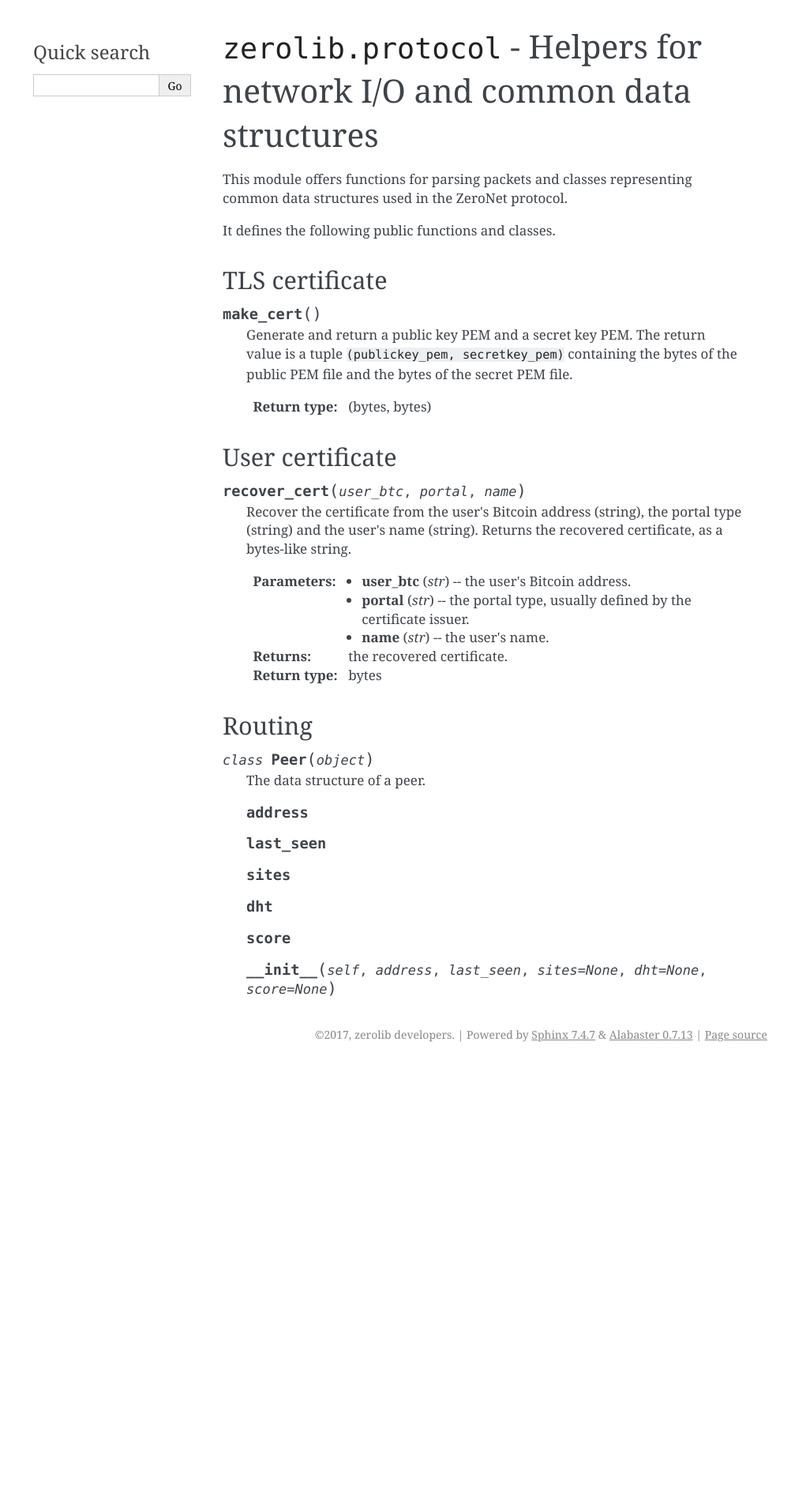
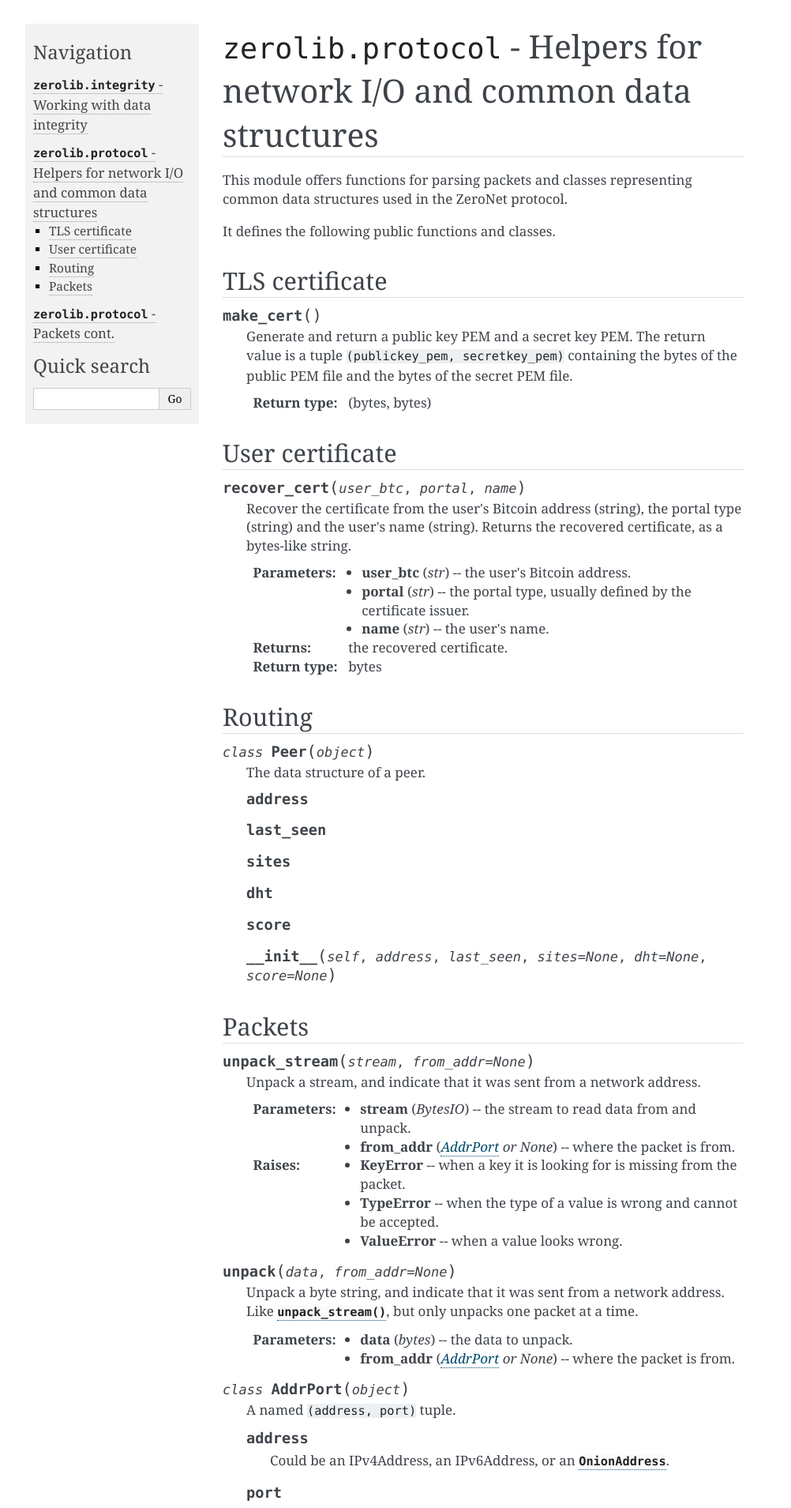
Before and after one commit to MuxZeroNet/zerolib, a Sphinx documentation site: the page built from docs/reference/protocol.rst, in a window 1280 px wide. Shown: the top 1909 px of the page at 79% size, without its empty margins (138-1140 px from the left). Built offline with Sphinx 7.4.7, drawn with Linux system fonts in a browser that asks for light colours; formulas are drawn with MathJax 3; pages that are not in the unit, such as notebooks, are missing from menus; before the commit the page ends 1349 px from its top, so only the background shows below that; some of the changed text lies outside the part shown.

Commit message:
Add more docs

```diff
--- a/docs/conf.py
+++ b/docs/conf.py
@@ -98,7 +98,7 @@ html_theme = 'alabaster'
 # Add any paths that contain custom static files (such as style sheets) here,
 # relative to this directory. They are copied after the builtin static files,
 # so a file named "default.css" will overwrite the builtin "default.css".
-html_static_path = ['_static']
+html_static_path = ['_static/custom.css']
 
 # Custom sidebar templates, must be a dictionary that maps document names
 # to template names.
@@ -106,10 +106,7 @@ html_static_path = ['_static']
 # This is required for the alabaster theme
 # refs: http://alabaster.readthedocs.io/en/latest/installation.html#sidebars
 html_sidebars = {
-    '**': [
-        'relations.html',  # needs 'show_related': True theme option to display
-        'searchbox.html',
-    ]
+    '**': ['navigation.html', 'searchbox.html'],
 }
 
 
--- a/docs/reference/integrity.rst
+++ b/docs/reference/integrity.rst
@@ -150,9 +150,10 @@ Utilities
 
     Pack the given dictionary to a JSON string, returning a unicode string. **Note that the return value is NOT a bytes-like string.**
 
-    If ``compact`` is *True*, the JSON string will be tightly packed.
+    If ``compact`` is *True*, the JSON string will be tightly packed. If ``compact`` is *False*, the keys will be sorted and the JSON object will be pretty-printed.
 
-    If ``compact`` is *False*, the keys will be sorted and the JSON object will be pretty-printed.
+    :param dict json_dict: the dictionary to stringify.
+    :param bool compact: the formatting option.
 
     :rtype: str
 
--- a/docs/reference/protocol.rst
+++ b/docs/reference/protocol.rst
@@ -29,6 +29,7 @@ User certificate
     :return: the recovered certificate.
     :rtype: bytes
 
+
 Routing
 -------
 
@@ -43,3 +44,74 @@ Routing
     .. attribute:: score
 
     .. method:: __init__(self, address, last_seen, sites = None, dht = None, score = None)
+
+
+Packets
+-------
+
+.. function:: unpack_stream(stream, from_addr = None)
+
+    Unpack a stream, and indicate that it was sent from a network address.
+
+    :param BytesIO stream: the stream to read data from and unpack.
+    :param from_addr: where the packet is from.
+    :type from_addr: AddrPort or None
+    :raises KeyError: when a key it is looking for is missing from the packet.
+    :raises TypeError: when the type of a value is wrong and cannot be accepted.
+    :raises ValueError: when a value looks wrong.
+
+.. function:: unpack(data, from_addr = None)
+
+    Unpack a byte string, and indicate that it was sent from a network address. Like :func:`unpack_stream`, but only unpacks one packet at a time.
+
+    :param bytes data: the data to unpack.
+    :param from_addr: where the packet is from.
+    :type from_addr: AddrPort or None
+
+.. class:: AddrPort(object)
+
+    A named ``(address, port)`` tuple.
+
+    .. attribute:: address
+
+        Could be an IPv4Address, an IPv6Address, or an :class:`OnionAddress`.
+
+    .. attribute:: port
+
+        An integer, the port.
+
+.. class:: OnionAddress(object)
+
+    A Tor Onion Service address, either v2 or v3.
+
+    .. attribute:: packed
+
+        The packed version of the address, either 10 bytes or 35 bytes long.
+
+    .. method:: __str__(self)
+
+        Returns the human readable, base-32 encoded version of the address, with the ``.onion`` suffix.
+
+        :rtype: str
+
+.. class:: Packet(object)
+
+    The base class for a packet. Every class below for parsed packets is inherited from this base class.
+
+    .. attribute:: req_id
+
+        An integer. The request ID as indicated on the packet. Since the value of this attribute is taken directly from the packet, request ID is for reference purposes only.
+
+        .. tip::
+
+            By looking for specific attributes of a packet, there is a way to distinguish the type of each response packet without relying on the request ID.
+
+            There should always be a way like this, even in the foreseeable future. You should be able to know what to do by just looking at the packet content. If not, then the protocol design sucks and you should file an issue report to `HelloZeroNet/Documentation <https://github.com/HelloZeroNet/Documentation>`_.
+
+    .. attribute:: from_addr
+
+        An :class:`AddrPort` object or *None*.
+
+.. seealso::
+
+    `A full page of parsed packets <./protocol.packets.html>`_
```
Also changed, not shown: docs/_static/custom.css (added, +44 -0 lines), docs/index.rst (+10 -6 lines), docs/reference/protocol.packets.rst (added, +11 -0 lines), 1 other file.
